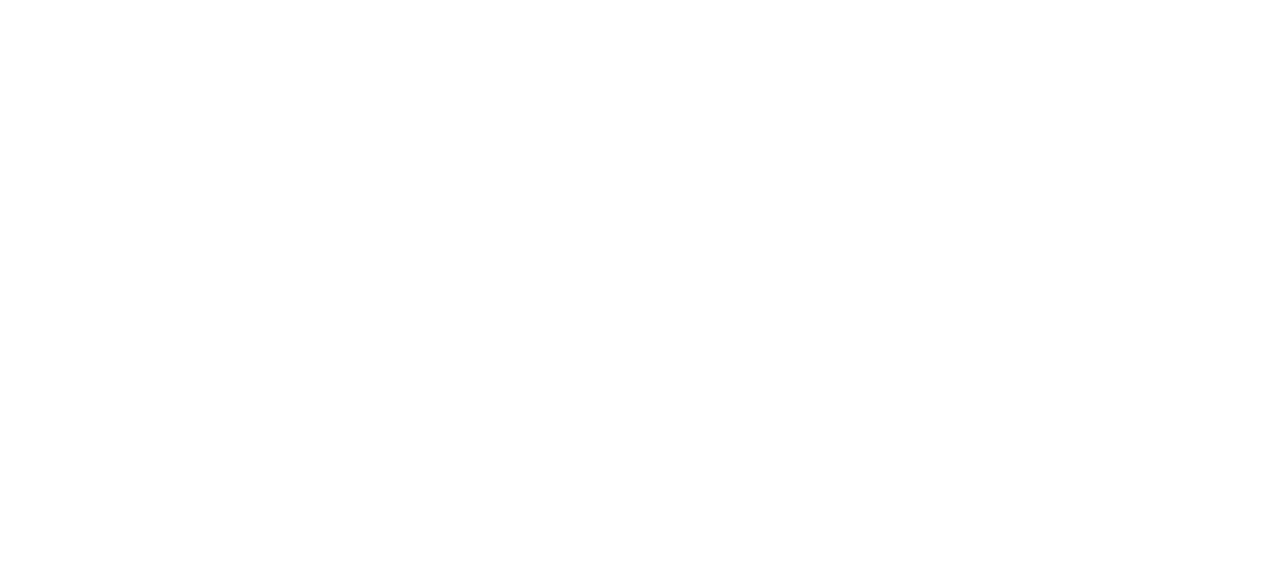
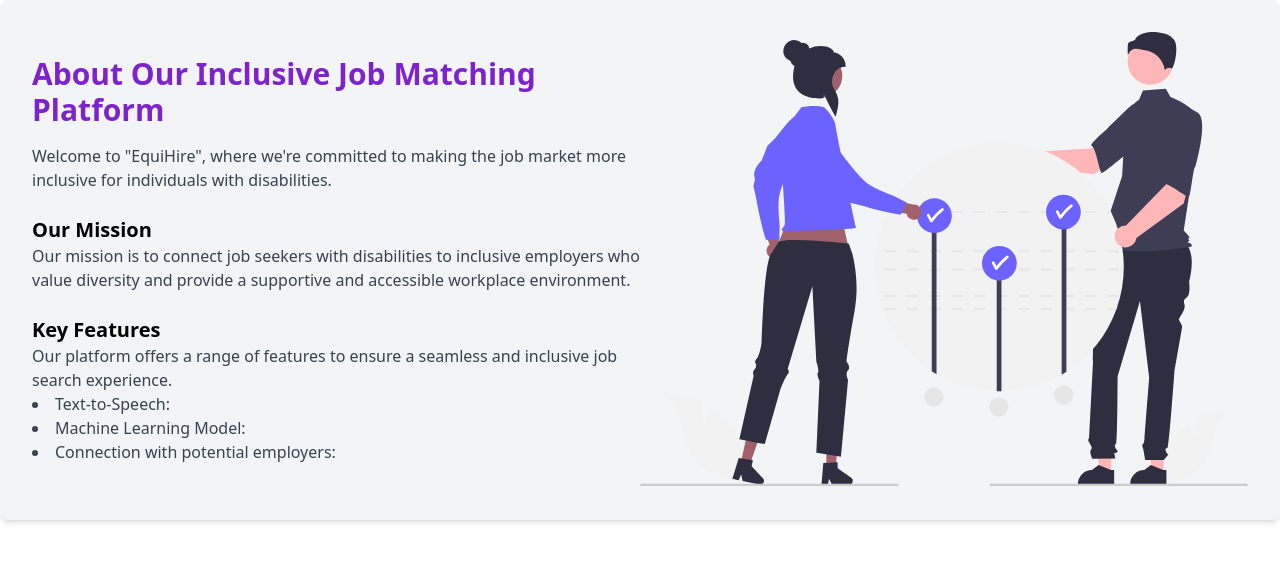
Before and after one commit to vaishnavi-3969/All-In-Hackathon, a React (Create React App) app: page /about in a window 1280 px wide. Before the commit this address had no page. Shown: the top 562 px of the page. Built offline with nearby package versions, Linux system fonts and the light colour scheme; the HTML template or start-up script is replaced by a standard one.

Commit message:
Fixed homepage, Added Contact and About sections

```diff
--- a/src/App.js
+++ b/src/App.js
@@ -1,6 +1,8 @@
 import { BrowserRouter, Route, Routes } from "react-router-dom";
 import { Auth0Provider } from '@auth0/auth0-react';
 import Homepage from "./components/Homepage";
+import About from "./components/About";
+import Contact from "./components/Contact";
 
 function App() {
 
@@ -17,6 +19,8 @@
         >
           <Routes>
             <Route path="/" element={<Homepage />} />
+            <Route path="/about" element={<About />} />
+            <Route path="/contact" element={<Contact />} />
           </Routes>
         </Auth0Provider>
       </BrowserRouter>
--- /dev/null
+++ b/src/components/About.js
@@ -0,0 +1,38 @@
+import React from 'react';
+
+const About = () => {
+  return (
+    <div className="container mx-auto p-8 shadow-md bg-gray-100 rounded-lg font-karla">
+      <div className="flex flex-wrap items-center justify-center">
+        <div className="w-full md:w-1/2 mb-6 md:mb-0">
+          <h1 className="text-3xl text-purple-700 font-semibold mb-4">About Our Inclusive Job Matching Platform</h1>
+          <p className="text-gray-700">
+            Welcome to "EquiHire", where we're committed to making the job market more inclusive for individuals with disabilities.
+          </p>
+
+          <h2 className="text-xl font-semibold mt-6">Our Mission</h2>
+          <p className="text-gray-700">
+            Our mission is to connect job seekers with disabilities to inclusive employers who value diversity and provide a supportive and accessible workplace environment.
+          </p>
+
+          <h2 className="text-xl font-semibold mt-6">Key Features</h2>
+          <p className="text-gray-700">
+            Our platform offers a range of features to ensure a seamless and inclusive job search experience.
+
+            <ul className="list-disc list-inside">
+              <li>Text-to-Speech:</li>
+              <li>Machine Learning Model:</li>
+              <li>Connection with potential employers:</li>
+            </ul>
+          </p>
+        </div>
+
+        <div className="w-full md:w-1/2">
+          <img src='About.svg' alt="Inclusive Illustration" className="w-full" />
+        </div>
+      </div>
+    </div>
+  );
+};
+
+export default About;
--- /dev/null
+++ b/src/components/Contact.js
@@ -0,0 +1,32 @@
+import React from 'react';
+
+function Contact() {
+  return (
+    <div className="grid max-w-screen-xl grid-cols-1 gap-8 px-8 py-16 mx-auto rounded-lg md:grid-cols-2 md:px-12 lg:px-16 xl:px-32 dark:bg-gray-800 dark:text-gray-100">
+      <div className="flex flex-col justify-between">
+        <div className="space-y-2">
+          <h2 className="text-4xl font-bold leading-lg text-5xl">Get In Touch With Us!</h2>
+          <div className="dark:text-gray-400">Have Questions? Ask Us</div>
+        </div>
+        <img src='Feedback.svg' alt="Contact Us" className="p-6 w:full md:w-auto h-auto md:h-auto" />
+      </div>
+      <form noValidate className="space-y-6">
+        <div>
+          <label htmlFor="name" className="text-sm">Full name</label>
+          <input id="name" type="text" placeholder="" className="w-full p-3 rounded dark:bg-gray-800 border border-gray-300" />
+        </div>
+        <div>
+          <label htmlFor="email" className="text-sm">Email</label>
+          <input id="email" type="email" className="w-full p-3 rounded dark:bg-gray-800 border border-gray-300" />
+        </div>
+        <div>
+          <label htmlFor="message" className="text-sm">Message</label>
+          <textarea id="message" rows="3" className="w-full p-3 rounded dark-bg-gray-800 text-black" />
+        </div>
+        <button type="submit" className="w-full p-3 text-sm font-bold tracking-widest uppercase rounded dark:bg-violet-700 dark:text-gray-900">Send Message</button>
+      </form>
+    </div>
+  );
+}
+
+export default Contact;
--- a/src/components/Homepage.js
+++ b/src/components/Homepage.js
@@ -1,11 +1,9 @@
-import React, { useState } from 'react';
+import React from 'react';
 import { Link } from 'react-router-dom';
 import { useAuth0 } from '@auth0/auth0-react';
-import { RiMoonFill, RiSunFill } from 'react-icons/ri';
 
 const Homepage = () => {
   const { loginWithPopup, isAuthenticated } = useAuth0();
-  const [darkMode, setDarkMode] = useState(false);
 
   const handleLoginAsJobSeeker = () => {
     loginWithPopup({
@@ -27,38 +25,31 @@
     });
   };
 
-  const toggleDarkMode = () => {
-    setDarkMode(!darkMode);
-  };
-
   return (
-    <div className={`bg-${darkMode ? 'black' : 'white'} font-family-karla h-screen text-${darkMode ? 'white' : 'black'}`}>
+    <div className="bg-white font-family-karla h-screen text-black">
       <div className="w-full flex flex-wrap">
         <div className="w-full md:w-1/2 flex flex-col">
-          <div className={`flex flex-row justify-between md:justify-start pt-12 md:pl-12 md:-mb-24`}>
+          <div className="flex flex-row justify-between md:justify-start pt-12 md:pl-12 md:-mb-24">
             <div>
-              <a href="#" className={`text-${darkMode ? 'white' : 'black'} font-bold text-xl p-4`}>
+              <a href="#" className="text-black font-bold text-xl p-4">
                 Logo
               </a>
-              <Link to="/about" className={`text-${darkMode ? 'white' : 'black'} font-bold text-xl p-4`}>About</Link>
+              <Link to="/about" className="text-black font-bold text-xl p-4">About</Link>
             </div>
-            <button onClick={toggleDarkMode} className={`bg-${darkMode ? 'white' : 'black'} text-${darkMode ? 'black' : 'white'} p-2`}>
-              {darkMode ? <RiSunFill /> : <RiMoonFill />}
-            </button>
           </div>
           <div className="flex flex-col justify-center md:justify-start my-auto pt-8 md:pt-0 px-8 md:px-24 lg:px-32">
-            <p className={`text-center text-3xl`}>Welcome to "EquiHire".</p>
+            <p className="text-center text-3xl">Welcome to "EquiHire".</p>
             <button
-              className={`bg-${darkMode ? 'black' : 'white'} text-${darkMode ? 'white' : 'black'} font-bold text-lg p-2 mt-8 ${darkMode ? 'border border-white' : 'border'} cursor-pointer hover:bg-${darkMode ? 'gray-100' : 'gray-100'} hover:text-${darkMode ? 'black' : 'white'}`}
+              className="bg-white text-black font-bold text-lg p-2 mt-8 border cursor-pointer hover:bg-gray-100 hover:text-black"
               onClick={handleLoginAsJobSeeker}
             >
-              {darkMode ? 'Log In as Job Seeker' : 'Log In as Job Seeker'}
+              Log In as Job Seeker
             </button>
             <button
-              className={`bg-${darkMode ? 'white' : 'black'} text-${darkMode ? 'black' : 'white'} font-bold text-lg p-2 mt-4 ${darkMode ? 'border border-white' : 'border'} cursor-pointer hover:bg-${darkMode ? 'gray-100' : 'gray-700'} hover:text-${darkMode ? 'black' : 'white'}`}
+              className="bg-black text-white font-bold text-lg p-2 mt-4 border cursor-pointer hover:bg-gray-700 hover:text-white"
               onClick={handleLoginAsEmployer}
             >
-              {darkMode ? 'Log In as Employer' : 'Log In as Employer'}
+              Log In as Employer
             </button>
             <div className="text-center pt-12 pb-12">
               <p>
```
Also changed, not shown: public/About.svg (added), public/Feedback.svg (added).
